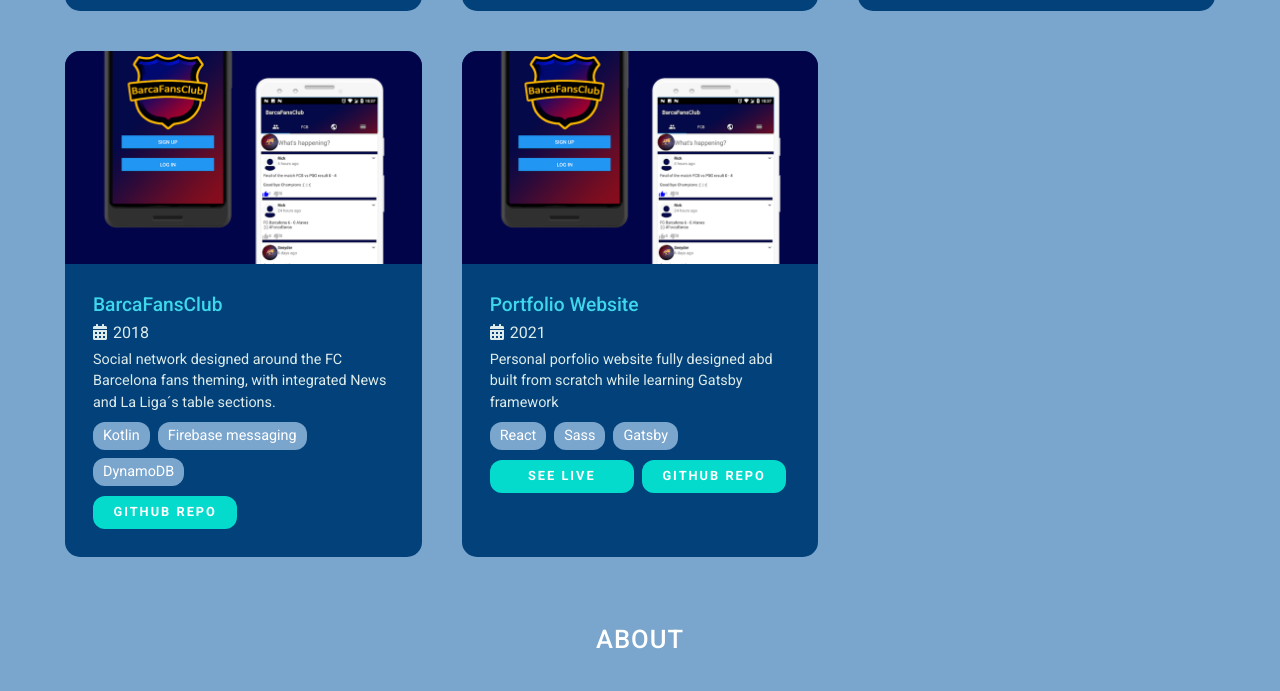
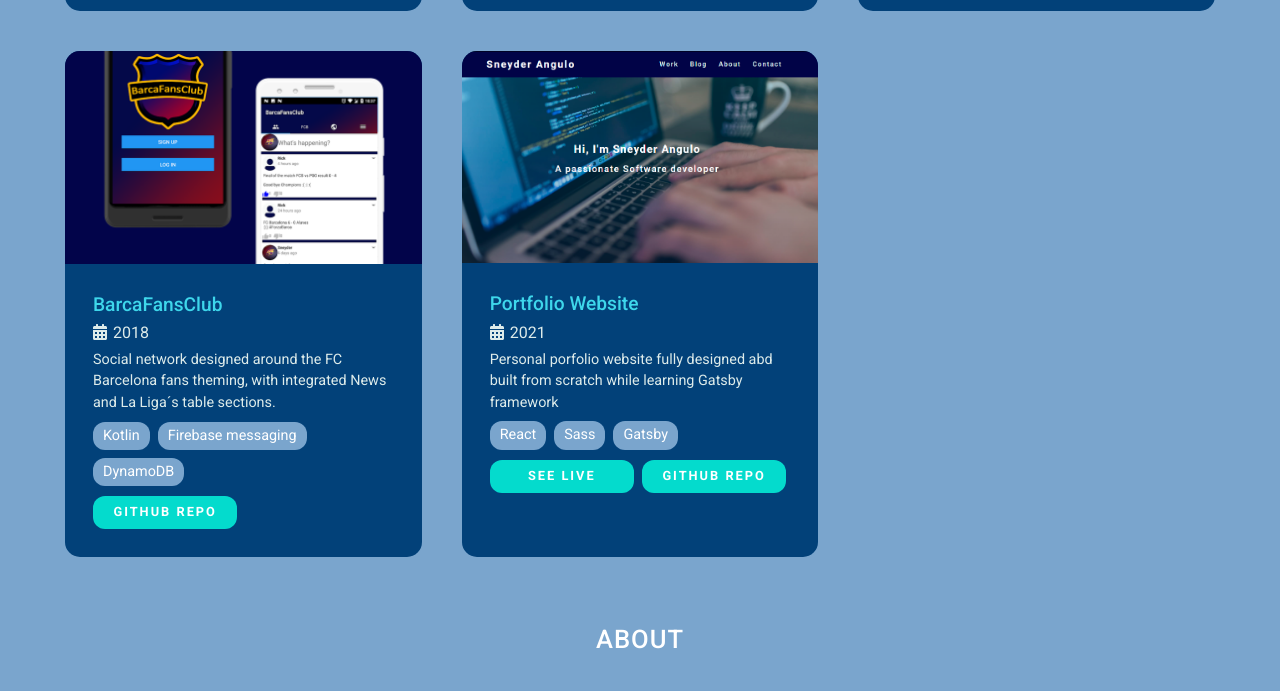
Before and after one commit to Sneyder2328/MyPortfolio, a Gatsby site: page / in a window 1280 px wide. Shown: the part 1410-2101 px from the top of the page. Built offline with nearby package versions, Linux system fonts and the light colour scheme; Gatsby itself is replaced by a stand-in of ours.

Commit message:
Add redirects to lsn

```diff
--- a/gatsby-config.js
+++ b/gatsby-config.js
@@ -7,6 +7,7 @@
   plugins: [
     `gatsby-plugin-react-helmet`,
     `gatsby-plugin-image`,
+    `gatsby-plugin-netlify`,
     {
       resolve: `gatsby-source-filesystem`,
       options: {
--- a/package.json
+++ b/package.json
@@ -16,6 +16,7 @@
     "gatsby-plugin-gatsby-cloud": "^2.0.0",
     "gatsby-plugin-image": "^1.0.0",
     "gatsby-plugin-manifest": "^3.0.0",
+    "gatsby-plugin-netlify": "^3.1.0",
     "gatsby-plugin-offline": "^4.0.0",
     "gatsby-plugin-react-css-modules": "^3.0.0",
     "gatsby-plugin-react-helmet": "^4.0.0",
--- a/src/pages/404.js
+++ b/src/pages/404.js
@@ -1,6 +1,4 @@
 import * as React from "react"
-
-// import Layout from "../components/layout"
 import {SEO} from "../components/seo"
 
 const NotFoundPage = () => (
--- a/src/sections/Projects/projects.tsx
+++ b/src/sections/Projects/projects.tsx
@@ -8,6 +8,7 @@
 import frapp1 from "../../images/frapp1.jpg"
 import cryptotracker1 from "../../images/cryptotracker1.png"
 import barcafansclub1 from "../../images/barcafansclub1.png"
+import portfolio from "../../images/screenshot_portfolio.png"
 
 type ProjectProps = {
     title: string;
@@ -68,7 +69,7 @@
         tags: ["React", "Sass", "Gatsby"],
         website: "sneyder.net",
         githubRepo: "https://github.com/Sneyder2328/MyPorfolio",
-        images: [barcafansclub1],
+        images: [portfolio],
         category: "web"
     }
 ]
```
Also changed, not shown: src/images/cryptotracker1.png, src/images/frapp1.jpg, src/images/lsn1.jpg, src/images/screenshot_portfolio.png (added), 2 other files.
